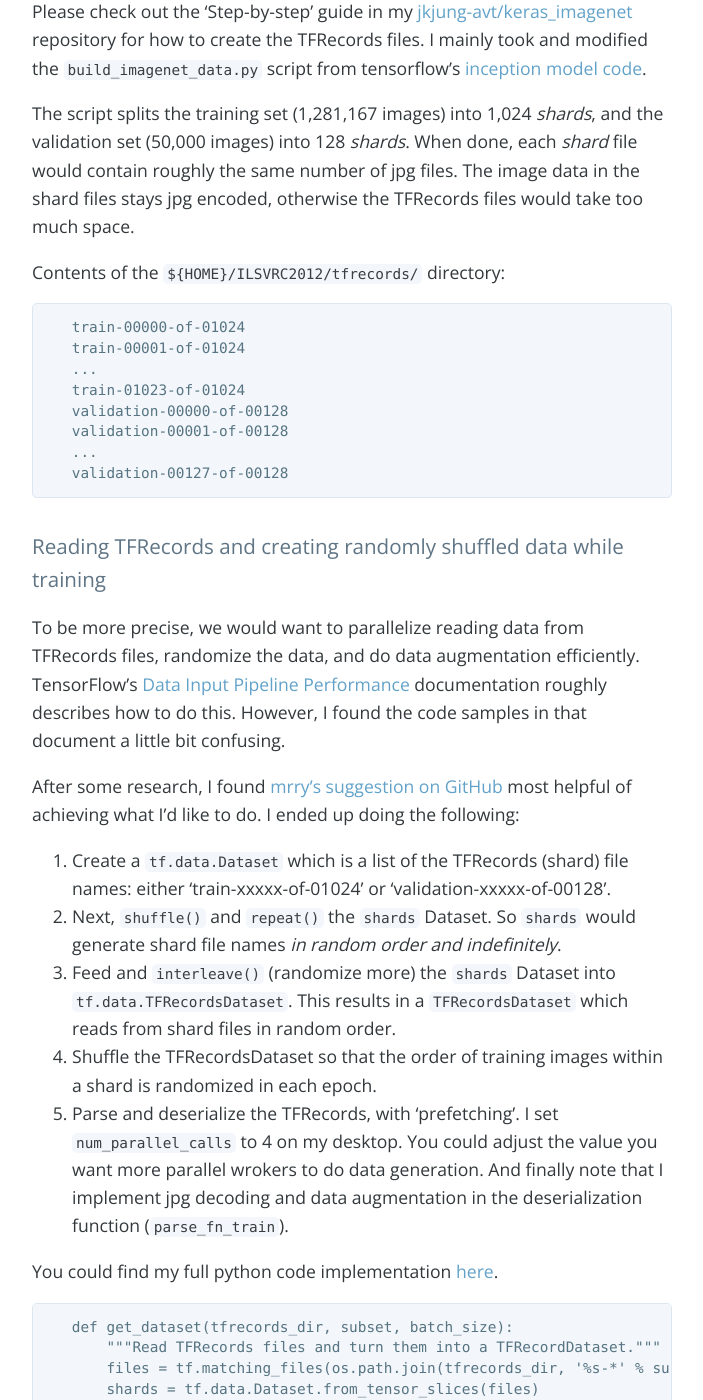
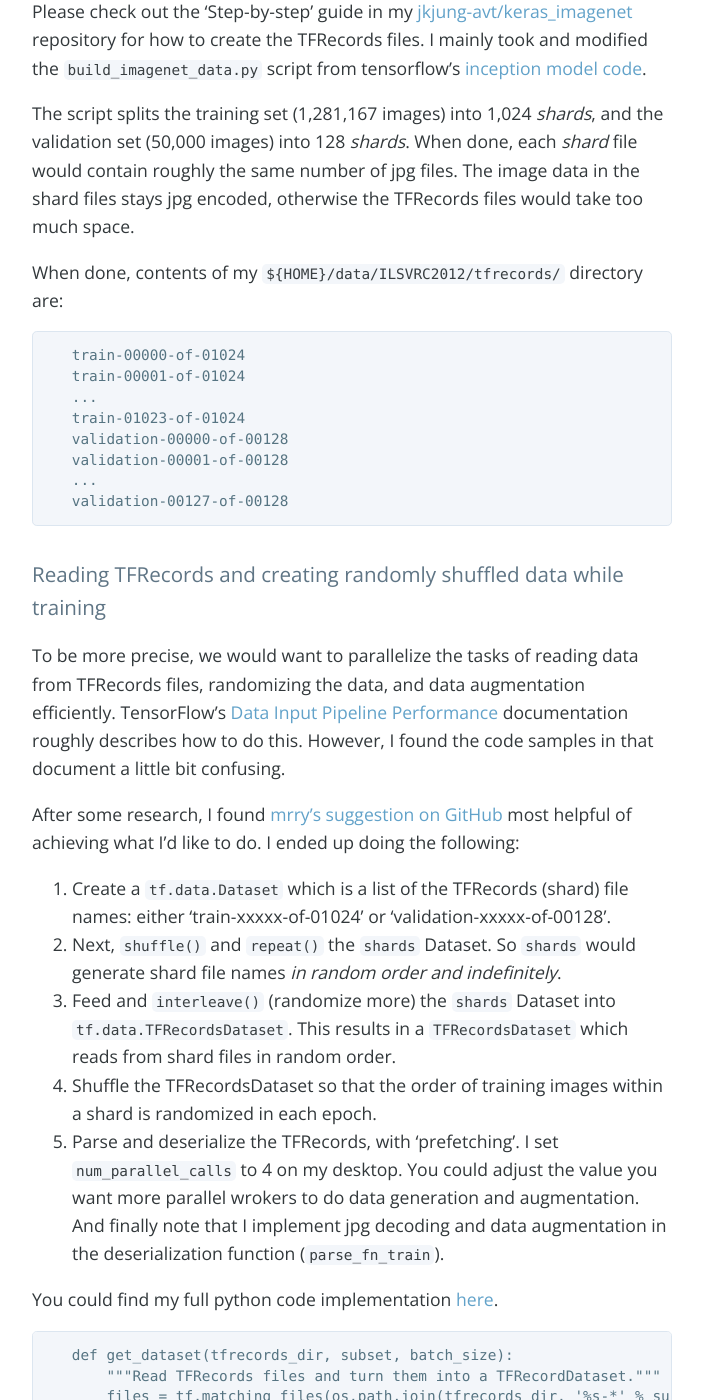
Before and after one commit to jkjung-avt/jkjung-avt.github.io, a Jekyll site: the page built from _posts/2019-07-12-tfrecords-for-keras.md, in a window 1280 px wide and 1400 px high, scrolled down 1628 px. Shown: the whole window, without its empty margins (288-991 px from the left). Built offline with Jekyll 4.4.1, drawn with Linux system fonts in a browser that asks for light colours; nearby versions of some CDN libraries; comment, search, counter and statistics services are not loaded; some of the changed text lies outside the part shown.

Commit message:
Correct the path to tfrecords files on my training PC

````diff
--- a/_posts/2019-07-12-tfrecords-for-keras.md
+++ b/_posts/2019-07-12-tfrecords-for-keras.md
@@ -41,7 +41,7 @@
 
    The script splits the training set (1,281,167 images) into 1,024 *shards*, and the validation set (50,000 images) into 128 *shards*.  When done, each *shard* file would contain roughly the same number of jpg files.  The image data in the shard files stays jpg encoded, otherwise the TFRecords files would take too much space.
 
-   Contents of the `${HOME}/ILSVRC2012/tfrecords/` directory:
+   When done, contents of my `${HOME}/data/ILSVRC2012/tfrecords/` directory are:
 
    ```
    train-00000-of-01024
@@ -56,7 +56,7 @@
 
 # Reading TFRecords and creating randomly shuffled data while training
 
-   To be more precise, we would want to parallelize reading data from TFRecords files, randomize the data, and do data augmentation efficiently.  TensorFlow's [Data Input Pipeline Performance](https://www.tensorflow.org/guide/performance/datasets#input_pipeline_structure) documentation roughly describes how to do this.  However, I found the code samples in that document a little bit confusing.
+   To be more precise, we would want to parallelize the tasks of reading data from TFRecords files, randomizing the data, and data augmentation efficiently.  TensorFlow's [Data Input Pipeline Performance](https://www.tensorflow.org/guide/performance/datasets#input_pipeline_structure) documentation roughly describes how to do this.  However, I found the code samples in that document a little bit confusing.
 
    After some research, I found [mrry's suggestion on GitHub](https://github.com/tensorflow/tensorflow/issues/14857) most helpful of achieving what I'd like to do.  I ended up doing the following:
 
@@ -64,7 +64,7 @@
    2. Next, `shuffle()` and `repeat()` the `shards` Dataset.  So `shards` would generate shard file names *in random order and indefinitely*.
    3. Feed and `interleave()` (randomize more) the `shards` Dataset into `tf.data.TFRecordsDataset`.  This results in a `TFRecordsDataset` which reads from shard files in random order.
    4. Shuffle the TFRecordsDataset so that the order of training images within a shard is randomized in each epoch.
-   5. Parse and deserialize the TFRecords, with 'prefetching'.  I set `num_parallel_calls` to 4 on my desktop.  You could adjust the value you want more parallel wrokers to do data generation.  And finally note that I implement jpg decoding and data augmentation in the deserialization function (`parse_fn_train`).
+   5. Parse and deserialize the TFRecords, with 'prefetching'.  I set `num_parallel_calls` to 4 on my desktop.  You could adjust the value you want more parallel wrokers to do data generation and augmentation.  And finally note that I implement jpg decoding and data augmentation in the deserialization function (`parse_fn_train`).
 
    You could find my full python code implementation [here](https://github.com/jkjung-avt/keras_imagenet/blob/master/utils/dataset.py#L119).
 
````
Also changed, not shown: other parts of _posts/2019-07-12-tfrecords-for-keras.md (+1 -1 lines).
